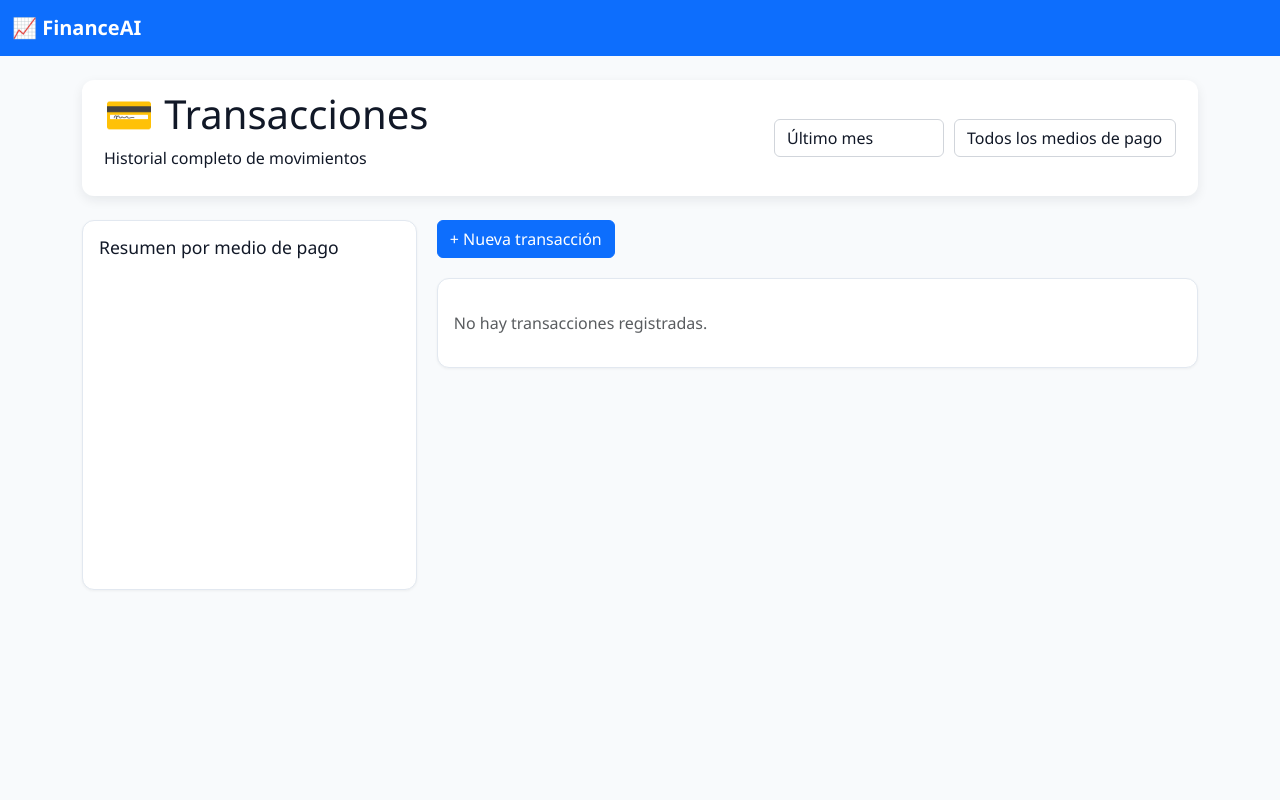
After one commit to No-Country-simulation/G9-LATAM-Team-47, a Python web app: template frontend/app/templates/transacciones/index.html in a window 1280 px wide. The commit adds this page. Run offline with Jinja, Linux system fonts and the light colour scheme; the template is opened without the code that fills it, so the values that code supplies are empty; a map, chart or similar area stays blank.

Commit message:
feat(frontend): renovar vista y filtros de transacciones

```diff
--- a/frontend/app/routes/transacciones.py
+++ b/frontend/app/routes/transacciones.py
@@ -9,7 +9,7 @@ transacciones_bp = Blueprint("transacciones", __name__, url_prefix="/transaccion
 @transacciones_bp.get("/")
 @login_required
 def index():
-    return render_template("transacciones/lista.html", transactions=api.list_transactions())
+    return render_template("transacciones/index.html", transactions=api.list_transactions())
 
 
 @transacciones_bp.route("/nueva", methods=["GET", "POST"])
--- /dev/null
+++ b/frontend/app/static/js/transacciones.js
@@ -0,0 +1,179 @@
+function renderTransactionsChart(items) {
+    const ctxTxPie = document.getElementById('txPieChart');
+
+    if (!ctxTxPie) return;
+
+    const paymentCounts = {};
+
+    items.forEach(tx => {
+        const medio = tx.medio_pago || 'OTRO';
+        paymentCounts[medio] = (paymentCounts[medio] || 0) + 1;
+    });
+
+    const labels = Object.keys(paymentCounts);
+    const values = Object.values(paymentCounts);
+
+    if (typeof txPieChart !== 'undefined' && txPieChart instanceof Chart) {
+        txPieChart.destroy();
+    }
+
+    txPieChart = new Chart(ctxTxPie.getContext('2d'), {
+        type: 'doughnut',
+        data: {
+            labels: labels,
+            datasets: [{
+                data: values,
+                backgroundColor: [
+                    '#2563EB',
+                    '#22C55E',
+                    '#7C3AED',
+                    '#F59E0B',
+                    '#EF4444',
+                    '#60A5FA'
+                ]
+            }]
+        },
+        options: {
+            responsive: true,
+            maintainAspectRatio: false,
+            cutout: '55%',
+            plugins: {
+                legend: {
+                    position: 'bottom',
+                    align: 'start',
+                    fullSize: true,
+                    labels: {
+                        boxWidth: 12,
+                        padding: 8,
+                        generateLabels(chart) {
+                            const labels = chart.data.labels;
+                            const values = chart.data.datasets[0].data;
+                            const total = values.reduce((sum, value) => sum + value, 0);
+
+                            return labels.map((label, index) => {
+                                const value = values[index];
+                                const porcentaje = total
+                                    ? Math.round((value / total) * 100)
+                                    : 0;
+
+                                return {
+                                    text: `${label} · ${value} ${value === 1 ? 'transacción' : 'transacciones'} · ${porcentaje}%`,
+                                    fillStyle: chart.data.datasets[0].backgroundColor[index],
+                                    strokeStyle: chart.data.datasets[0].backgroundColor[index],
+                                    hidden: false,
+                                    index: index
+                                };
+                            });
+                        }
+                    }
+                }
+            }
+        }
+    });
+}
+
+function renderAllTransactionsTable(items) {
+    const body = document.querySelector('table tbody');
+    if (!body) return;
+
+    const total = items.reduce((sum, tx) => {
+        const monto = Number(
+            String(tx.monto || '')
+                .replace('$', '')
+                .replace(/,/g, '')
+        ) || 0;
+
+        return sum + monto;
+    }, 0);
+
+    body.innerHTML = items.length === 0
+        ? '<tr><td colspan="4" style="text-align:center; color:#64748B; padding:20px;">No se encontraron transacciones</td></tr>'
+        : items.map(tx => `
+        <tr>
+            <td><strong>${tx.nombre || ''}</strong></td>
+            <td style="color:#64748B;">${tx.fecha || ''}</td>
+            <td>${tx.medio_pago || ''}</td>
+            <td style="text-align:right; color:#EF4444; font-weight:600;">${tx.monto}</td>
+        </tr>
+    `).join('') + `
+        <tr style="border-top:2px solid #E2E8F0;">
+            <td colspan="3" style="font-weight:700; padding-top:14px;">
+                Total · ${items.length} ${items.length === 1 ? 'transacción' : 'transacciones'}
+            </td>
+            <td style="text-align:right; font-weight:700; color:#EF4444; padding-top:14px;">
+                $${total.toLocaleString('en-US', { minimumFractionDigits: 2, maximumFractionDigits: 2 })}
+            </td>
+        </tr>
+    `;
+}
+
+function poblarSelectMedios(labels) {
+    const sel = document.getElementById('filterTxPayment');
+    if (!sel) return;
+
+    const actual = sel.value;
+
+    sel.innerHTML =
+        '<option value="">Todos los medios de pago</option>' +
+        labels.map(l => `<option value="${l}">${l}</option>`).join('');
+
+    sel.value = actual;
+}
+
+function loadTransactionsData() {
+
+    fetch('/dashboard/data')
+        .then(response => {
+            if (!response.ok) {
+                throw new Error('No se pudieron cargar las transacciones');
+            }
+            return response.json();
+        })
+        .then(data => {
+            poblarSelectMedios(data.payment_methods || []);
+            const periodo = document.getElementById('transactionPeriodFilter')?.value || '1';
+            const medioPago = document.getElementById('filterTxPayment')?.value || '';
+
+            const transaccionesFiltradas = filtrarPorPeriodo(data.all_transactions, periodo);
+            const transaccionesFinales = medioPago
+                ? transaccionesFiltradas.filter(tx => tx.medio_pago === medioPago)
+                : transaccionesFiltradas;
+
+            renderAllTransactionsTable(transaccionesFinales);
+            renderTransactionsChart(transaccionesFinales);
+        })
+        .catch(error => {
+            console.error('Error cargando transacciones:', error);
+        });
+}
+
+
+function filtrarPorPeriodo(items, meses) {
+    if (!meses || meses === 'all') return items;
+
+    const ahora = new Date();
+    const inicio = new Date(ahora);
+    inicio.setMonth(inicio.getMonth() - Number(meses));
+
+    return items.filter(tx => {
+        const fecha = new Date(tx.fecha);
+        return fecha >= inicio && fecha <= ahora;
+    });
+}
+
+const transactionPeriodFilter = document.getElementById('transactionPeriodFilter');
+const filterTxPayment = document.getElementById('filterTxPayment');
+
+if (transactionPeriodFilter) {
+    transactionPeriodFilter.addEventListener('change', loadTransactionsData);
+}
+
+if (filterTxPayment) {
+    filterTxPayment.addEventListener('change', loadTransactionsData);
+}
+
+
+
+document.addEventListener('DOMContentLoaded', () => {
+    loadTransactionsData();
+});
--- a/frontend/app/templates/transacciones/_tabla.html
+++ b/frontend/app/templates/transacciones/_tabla.html
@@ -1 +1 @@
-{% if transactions %}<div class="table-responsive"><table class="table"><thead><tr><th>Comercio</th><th>Monto</th><th>Medio</th><th>Fecha</th></tr></thead><tbody>{% for tx in transactions %}<tr><td>{{ tx.nombre_comercio }}</td><td>${{ tx.monto_transaccion }}</td><td>{{ tx.medio_pago }}</td><td>{{ tx.fecha }}</td></tr>{% endfor %}</tbody></table></div>{% else %}<p class="text-muted my-3">No hay transacciones registradas.</p>{% endif %}
+{% if transactions %}<div class="table-responsive"><table class="table"><thead><tr><th>Comercio</th><th>Fecha</th><th>Medio</th><th>Monto</th></tr></thead><tbody>{% for tx in transactions %}<tr><td>{{ tx.nombre_comercio }}</td><td>${{ tx.monto_transaccion }}</td><td>{{ tx.medio_pago }}</td><td>{{ tx.fecha }}</td></tr>{% endfor %}</tbody></table></div>{% else %}<p class="text-muted my-3">No hay transacciones registradas.</p>{% endif %}
--- /dev/null
+++ b/frontend/app/templates/transacciones/index.html
@@ -0,0 +1,96 @@
+{% extends 'base.html' %}
+{% block content %}
+<div class="transactions-container">
+    <header class="transactions-header">
+        <div>
+            <h1>💳 Transacciones</h1>
+            <p>Historial completo de movimientos</p>
+        </div>
+        <div class="transactions-filters">
+            <select id="transactionPeriodFilter" class="form-select">
+                <option value="1">Último mes</option>
+                <option value="3">Últimos 3 meses</option>
+                <option value="6">Últimos 6 meses</option>
+                <option value="12">Último año</option>
+                <option value="all">Todo</option>
+            </select>
+            <select id="filterTxPayment" class="form-select">
+                <option value="">Todos los medios de pago</option>
+            </select>
+        </div>
+    </header>
+    <div class="transactions-layout">
+        <section class="transaction-chart-panel">
+            <div class="card p-3">
+                <h3>Resumen por medio de pago</h3>
+                <div style="height:300px;">
+                    <canvas id="txPieChart"></canvas>
+                </div>
+            </div>
+        </section>
+
+        <section class="transaction-data-panel">
+            <div class="transaction-action">
+                <button type="button" class="btn btn-primary" onclick="toggleTransactionForm()">
+                    + Nueva transacción
+                </button>
+            </div>
+
+            <div class="transaction-form-panel" id="transactionFormPanel" style="display:none;">
+
+                <div class="card p-3">
+                    <h3>Nueva transacción</h3>
+
+                    <form method="post">
+
+                        <div class="mb-3">
+                            <label class="form-label">Comercio</label>
+
+                            <input class="form-control" name="nombre_comercio" required>
+                        </div>
+
+                        <div class="mb-3">
+                            <label class="form-label">Monto</label>
+
+                            <input class="form-control" type="number" min="0.01" step="0.01" name="monto_transaccion"
+                                required>
+                        </div>
+
+                        <div class="mb-3">
+                            <label class="form-label">Medio de pago</label>
+
+                            <select class="form-select" name="medio_pago">
+
+                                {% for x in ['EFECTIVO','DEBITO','CREDITO','TRANSFERENCIA'] %}
+                                <option value="{{ x | lower }}">
+                                    {{ x }}
+                                </option>
+                                {% endfor %}
+
+                            </select>
+                        </div>
+
+                        <button class="btn btn-primary">
+                            Guardar
+                        </button>
+
+                    </form>
+                </div>
+
+            </div>
+
+            <div class="transaction-list-panel">
+                <div class="card p-3">
+                    {% include 'transacciones/_tabla.html' %}
+                </div>
+            </div>
+
+        </section>
+
+    </div>
+
+    {% endblock %}
+    {% block scripts %}
+    <script src="https://cdn.jsdelivr.net/npm/chart.js"></script>
+    <script src="{{ url_for('static', filename='js/transacciones.js') }}"></script>
+    {% endblock %}
--- a/frontend/app/templates/transacciones/lista.html
+++ /dev/null
@@ -1 +0,0 @@
-{% extends 'base.html' %}{% block content %}<div class="d-flex justify-content-between"><h1>Transacciones</h1><a class="btn btn-primary" href="{{ url_for('transacciones.create') }}">Nueva transacción</a></div><div class="card p-3 mt-3">{% include 'transacciones/_tabla.html' %}</div>{% endblock %}
```
Also changed, not shown: frontend/app/templates/_sidebar.html (added, +47 -0 lines), frontend/app/templates/transacciones/formulario.html (+68 -8 lines).
